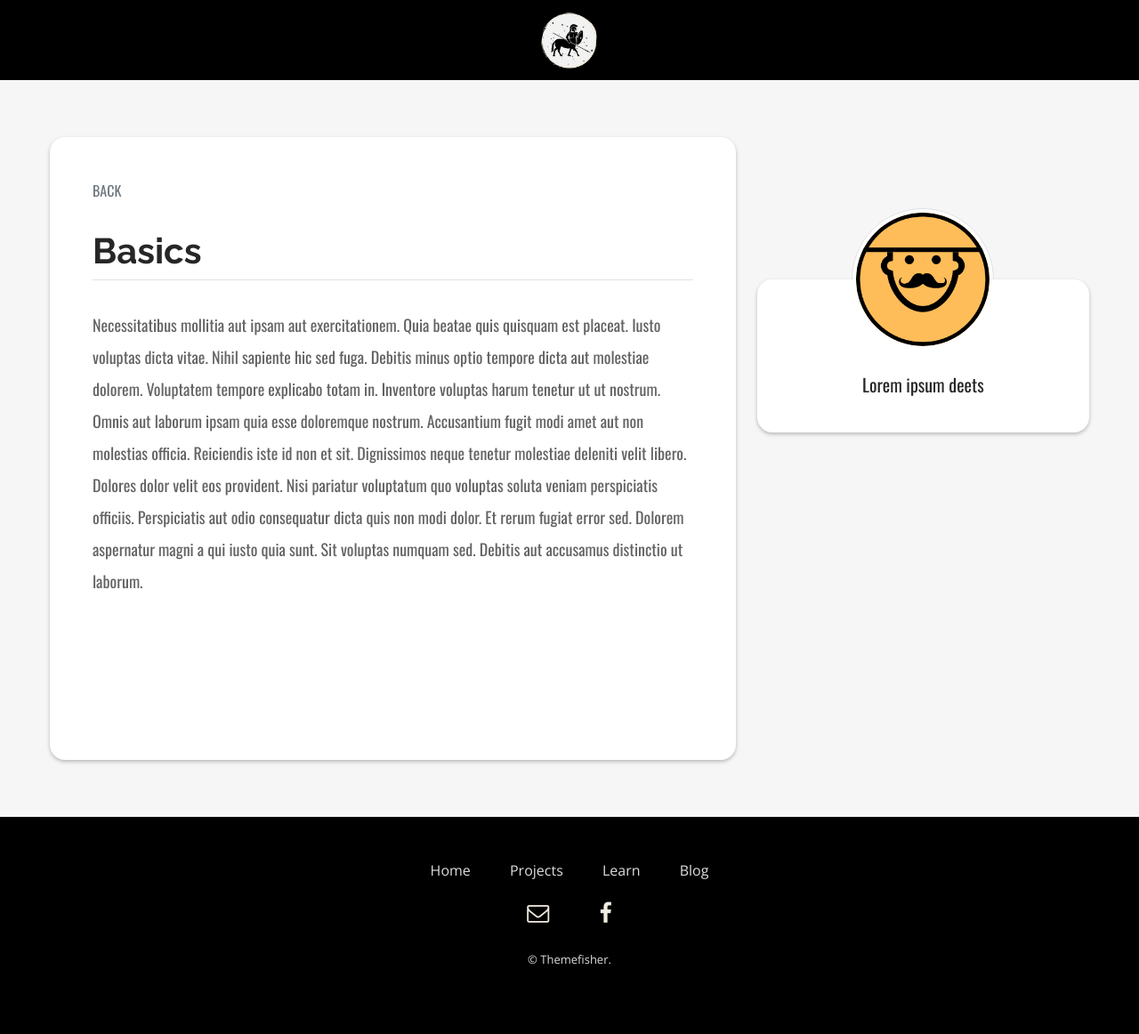
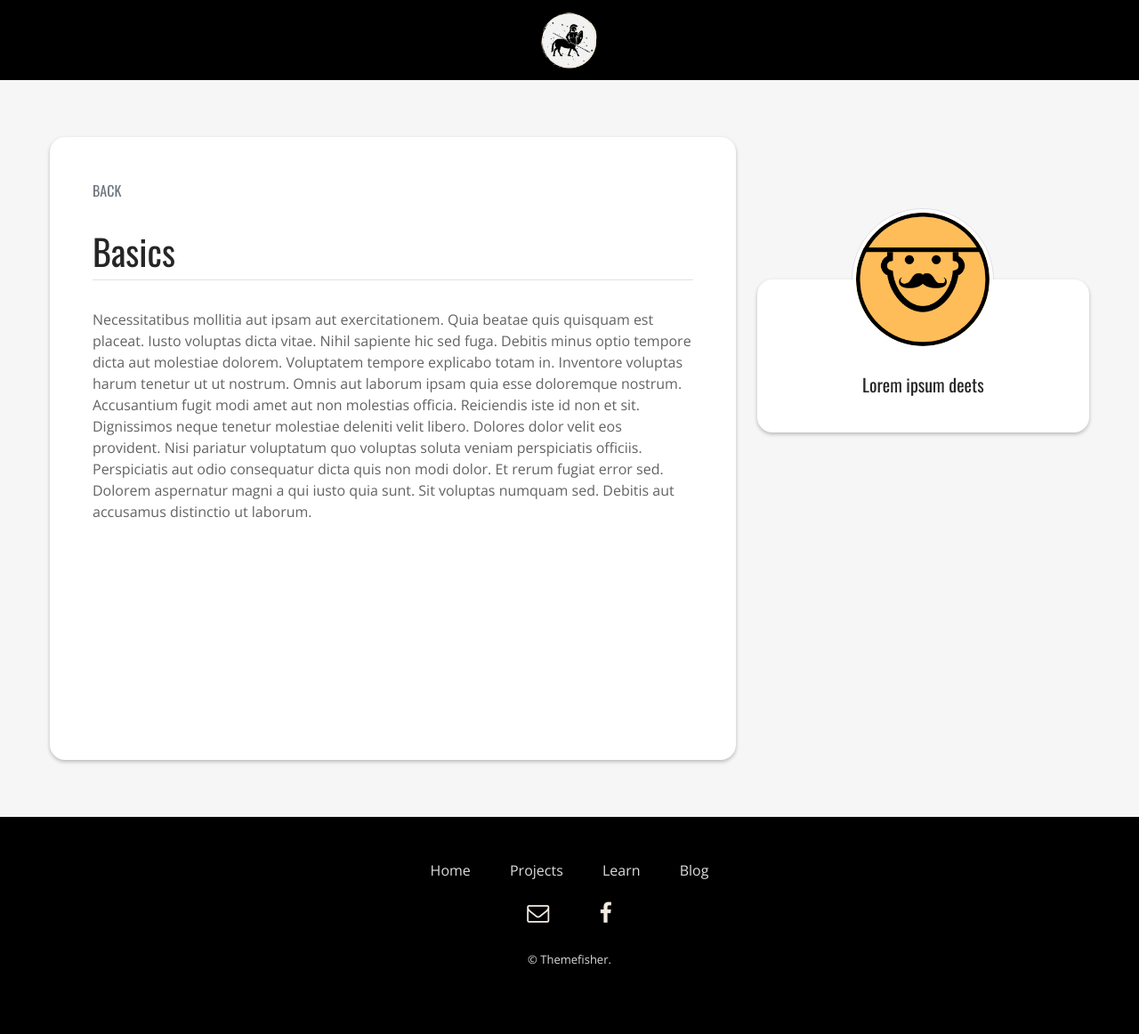
Before and after one commit to studiocentauri/studiocentauri.github.io, a Jekyll site: the page built from learn/skills/basics.html, in a window 1280 px wide. Shown: the whole page at 89% size. Built offline with Jekyll 4.4.1, drawn with Linux system fonts in a browser that asks for light colours; nearby versions of some CDN libraries; some web fonts are replaced; comment, search, counter and statistics services are not loaded.

Commit message:
Change skill detail fonts

```diff
--- a/css/airspace.css
+++ b/css/airspace.css
@@ -11,6 +11,7 @@
 @import url(//fonts.googleapis.com/css?family=Volkhov:400italic);
 @import url(//fonts.googleapis.com/css?family=Raleway:700);
 @import url(//fonts.googleapis.com/css2?family=Oswald&display=swap);
+@import url(//fonts.googleapis.com/css2?family=Open+Sans&display=swap);
 
 /* var text-decoration */
 /*--
--- a/css/style.css
+++ b/css/style.css
@@ -85,14 +85,18 @@ img#kaka {
 
 div#skill-detail-content {
     color: #636363;
-    line-height: 2em;
-    font-size: large;
-    font-style: normal;
-    font-weight: normal;
+    line-height: 1.5em;
+    font-family: "Open Sans", "Gill Sans", "Gill Sans MT", Calibri,
+        "Trebuchet MS", sans-serif;
 }
 
 div#skill-detail-heading {
     margin: 2em 0;
+}
+
+div#skill-detail-heading h1 {
+    font-family: "Oswald", "Lucida Sans", "Lucida Sans Regular", "Lucida Grande",
+        "Lucida Sans Unicode", Geneva, Verdana, sans-serif;
 }
 
 div.tree-node {
```
